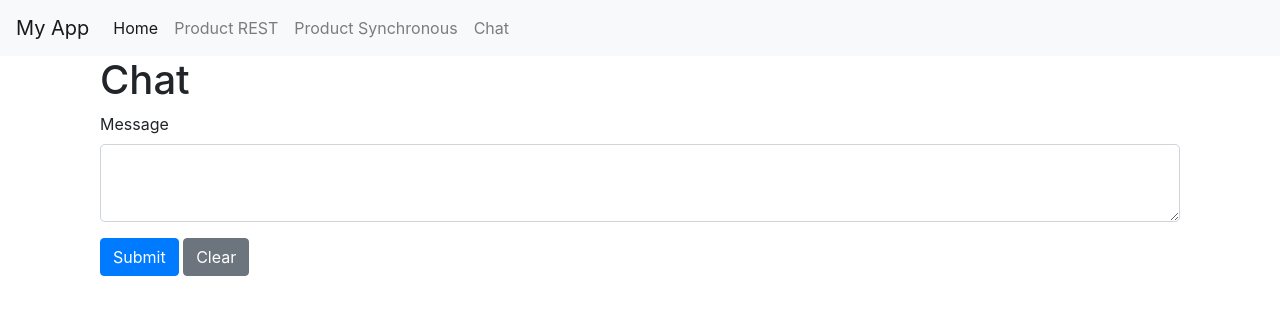
After one commit to jtquisenberry/FlaskBootstrap4, a Flask app: page /chat in a window 1280 px wide. The commit adds this page. Shown: the top 315 px of the page. Run offline with Flask 3, Linux system fonts and the light colour scheme; some libraries are stand-ins or nearby versions.

Commit message:
Added Product update modal. Added chat template.

```diff
--- a/app/app.py
+++ b/app/app.py
@@ -71,6 +71,10 @@ def product0():
     conn.close()
     return render_template('product0.html', data=data, products=[(3, "a", "b", 4)])
 
+@app.route('/chat')
+def chat():
+    return render_template('chat.html')
+
 
 @app.route('/update/<int:id>', methods=['GET', 'POST'])
 def update(id):
@@ -125,7 +129,10 @@ def view(id):
     conn.close()
     return render_template('view.html', product=data)
 
-
+@app.route('/api/chat', methods=['POST'])
+def chat_api():
+    message = request.json['message']
+    return jsonify({'result': 'result'})
 
 
 if __name__ == '__main__':
--- a/app/templates/base.html
+++ b/app/templates/base.html
@@ -21,6 +21,9 @@
                 <li class="nav-item">
                     <a class="nav-link" href="/product0">Product Synchronous</a>
                 </li>
+                <li class="nav-item">
+                    <a class="nav-link" href="/chat">Chat</a>
+                </li>
             </ul>
         </div>
     </nav>
--- /dev/null
+++ b/app/templates/chat.html
@@ -0,0 +1,24 @@
+{% extends "base.html" %}
+
+{% block content %}
+  <div class="container">
+    <div class="row">
+      <div class="col-md-12">
+        <h1>Chat</h1>
+        <form id="chat-form">
+          <div class="form-group">
+            <label for="message">Message</label>
+            <textarea id="message" name="message" class="form-control form-control-lg"></textarea>
+          </div>
+          <button id="submit" type="submit" class="btn btn-primary">Submit</button>
+          <button id="clear" type="button" class="btn btn-secondary">Clear</button>
+        </form>
+        <div id="result"></div>
+      </div>
+    </div>
+  </div>
+{% endblock %}
+
+{% block scripts %}
+  <script src="{{ url_for('static', filename='js/chat.js') }}"></script>
+{% endblock %}
```
Also changed, not shown: app/static/js/chat.js (added, +26 -0 lines), app/templates/product.html (+39 -0 lines).
